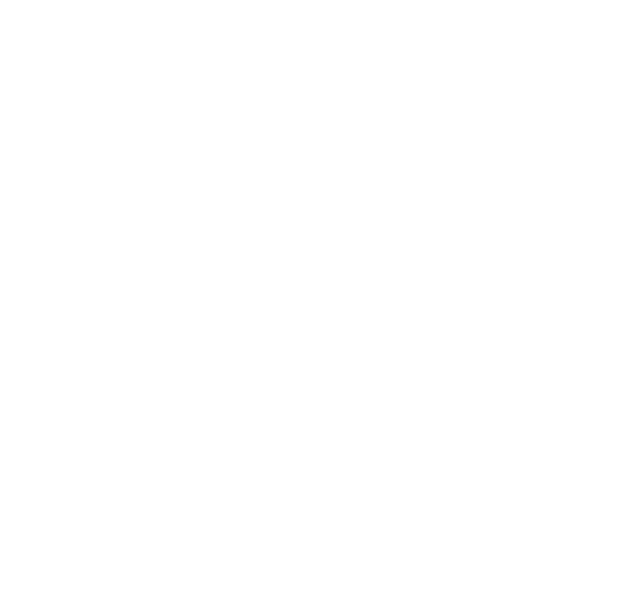
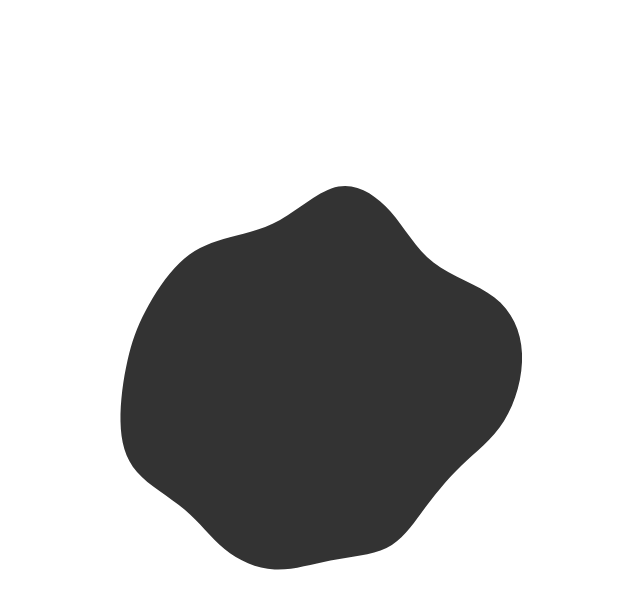
Before and after one commit to Viadsten/animation-sandbox, an Astro site: page /blob in a window 1280 px wide. Shown: the whole page, without its empty margins (296-936 px from the left). Built offline with nearby package versions, Linux system fonts and the light colour scheme; Astro itself is replaced by a stand-in of ours.

Commit message:
update scenes

```diff
--- a/package.json
+++ b/package.json
@@ -13,12 +13,15 @@
     "@spissvinkel/simplex-noise": "^1.0.1",
     "astro": "^3.0.7",
     "gsap": "^3.12.2",
+    "matter-js": "^0.19.0",
+    "paper": "^0.12.17",
     "scss": "^0.2.4",
     "simplex-noise": "^4.0.1",
     "three": "^0.156.0"
   },
   "devDependencies": {
     "@types/dat.gui": "^0.7.10",
+    "@types/matter-js": "^0.19.0",
     "@types/three": "^0.155.1",
     "dat.gui": "^0.7.9",
     "sass": "^1.66.1"
--- a/src/scripts/scenes/cloud-grid.ts
+++ b/src/scripts/scenes/cloud-grid.ts
@@ -6,8 +6,8 @@ import { GUI } from 'dat.gui'
 import { makeXYZGUI } from '../helpers/makeXYZGUI';
 
 const CUBE_VARS = {
-  size: 0.75,
-  offset: -0.1,
+  size: 0.95,
+  offset: -0.21,
 }
 
 const ROWS_TOTAL = 120
--- a/src/scripts/scenes/img-carousel.ts
+++ b/src/scripts/scenes/img-carousel.ts
@@ -30,23 +30,23 @@ export default class imgCarouselScene {
       const material = new THREE.MeshPhongMaterial( {color: 0x161618, side: THREE.DoubleSide} )
       const xPos = (ITEM_SIDE + ITEM_OFFSET) * i - (ITEMS_LENGTH - 1) / 2 * (ITEM_SIDE + ITEM_OFFSET)
 
-      const uniforms = {
-        time: { type: 'f', value: 1.0 },
-        x: { type: 'f', value: xPos },
-        radius: { type: 'f', value: ITEM_SIDE / 2 }
-      }
-      this.uniforms.push[uniforms]
-      const shaderMaterial = new THREE.ShaderMaterial({
-        wireframe: false,
-        transparent: false,
-        uniforms: uniforms,
-        vertexShader: document.getElementById( 'vertexShader' ).textContent,
-        // fragmentShader: document.getElementById( 'fragmentShader' ).textContent
-      });
+      // const uniforms = {
+      //   time: { type: 'f', value: 1.0 },
+      //   x: { type: 'f', value: xPos },
+      //   radius: { type: 'f', value: ITEM_SIDE / 2 }
+      // }
+      // this.uniforms.push[uniforms]
+      // const shaderMaterial = new THREE.ShaderMaterial({
+      //   wireframe: false,
+      //   transparent: false,
+      //   uniforms: uniforms,
+      //   vertexShader: document.getElementById( 'vertexShader' ).textContent,
+      //   // fragmentShader: document.getElementById( 'fragmentShader' ).textContent
+      // });
 
       // const plane = new THREE.Mesh( geometry, material );
-      const plane = new THREE.Mesh( geometry, shaderMaterial )
-      plane.position.x =
+      const plane = new THREE.Mesh( geometry, material )
+      plane.position.x = xPos
 
       this.scene.add(plane);
     }
--- a/src/scripts/scenes/index.ts
+++ b/src/scripts/scenes/index.ts
@@ -1,6 +1,8 @@
+import { BlobScene } from './Blob';
 import BrickWave from './brick-wave';
 import CloudGridScene from './cloud-grid';
 import imgCarouselScene from './img-carousel';
+// import { LiquidBox } from './liquidBox';
 import TemplateScene from './template';
 
 export const initScenes = () => {
@@ -8,4 +10,6 @@ export const initScenes = () => {
   new TemplateScene()
   new imgCarouselScene()
   new CloudGridScene()
+  // new LiquidBox()
+  new BlobScene()
 }
--- a/src/styles/index.scss
+++ b/src/styles/index.scss
@@ -1 +1,5 @@
 @import 'reboot';
+
+[data-scene="liquid-box"] canvas {
+  filter: url('#particles-filter');
+}
```
Also changed, not shown: src/pages/index.astro (+5 -2 lines), 1 other file.
